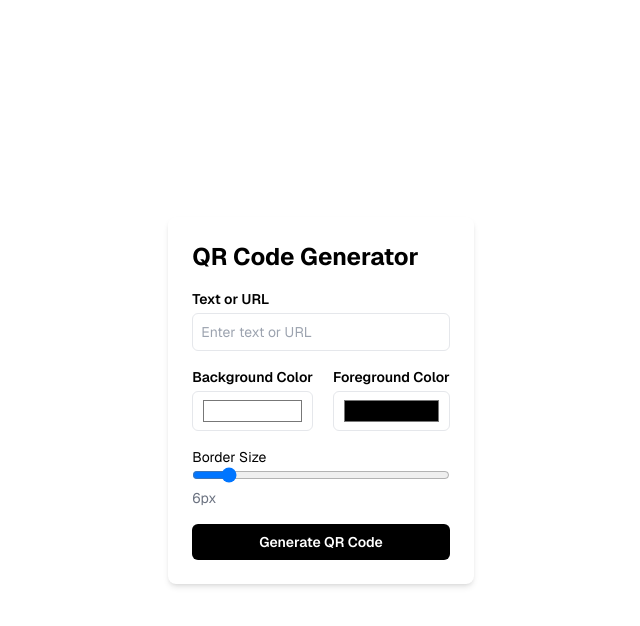
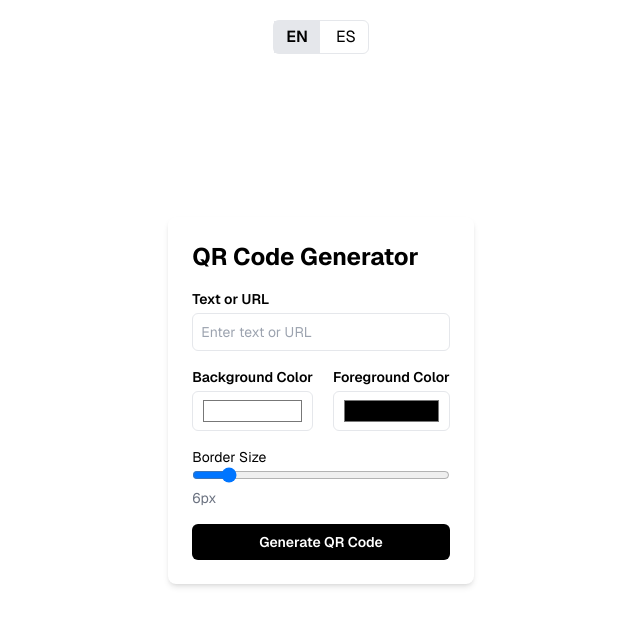
Before and after one commit to andremov/qr-code-generator, a Next.js app: page /en in a window 1280 px wide. Shown: the top 626 px of the page, without its empty margins (319-959 px from the left). Built offline with nearby package versions, Linux system fonts and the light colour scheme.

Commit message:
fix styles and add locale button

```diff
--- /dev/null
+++ b/src/_components/locale-switcher.tsx
@@ -0,0 +1,31 @@
+import Link from "next/link";
+
+export default function LocaleSwitcher({
+  lang = "en",
+}: {
+  lang?: "en" | "es";
+}) {
+  return (
+    <div className="absolute top-5 flex rounded-md border border-gray-200">
+      <Link
+        href={"/en"}
+        className={
+          (lang === "en" ? "bg-gray-200 font-semibold" : "") + " px-3 py-1"
+        }
+      >
+        EN
+      </Link>
+
+      <div className="h-full w-1 bg-gray-200" />
+
+      <Link
+        href={"/es"}
+        className={
+          (lang === "es" ? "bg-gray-200 font-semibold" : "") + " px-3 py-1"
+        }
+      >
+        ES
+      </Link>
+    </div>
+  );
+}
--- a/src/_components/qr-code-generator.tsx
+++ b/src/_components/qr-code-generator.tsx
@@ -6,7 +6,7 @@ import { ChevronDownIcon, Download } from "lucide-react";
 import locale from "~/utils/locale.json";
 import type LocaleStrings from "~/utils/types";
 
-export default function CodeGenerator({ lang = "en" }: { lang: "en" | "es" }) {
+export default function CodeGenerator({ lang = "en" }: { lang?: "en" | "es" }) {
   const [qrCodeData, setQrCodeData] = useState("");
   const [bgColor, setBgColor] = useState("#FFFFFF");
   const [fgColor, setFgColor] = useState("#000000");
@@ -71,9 +71,9 @@ export default function CodeGenerator({ lang = "en" }: { lang: "en" | "es" }) {
           />
         </div>
 
-        <div className="flex gap-1 space-x-4">
-          <div className="flex flex-col gap-1">
-            <label className="font-semibold" htmlFor="bg-color">
+        <div className="flex w-full gap-1 space-x-4">
+          <div className="flex w-6/12 flex-col items-center gap-1">
+            <label className="text-nowrap font-semibold" htmlFor="bg-color">
               {localeStrings.labels.background}
             </label>
             <input
@@ -84,8 +84,9 @@ export default function CodeGenerator({ lang = "en" }: { lang: "en" | "es" }) {
               className="h-10 w-full rounded-md border border-gray-200 bg-white px-2 py-1"
             />
           </div>
-          <div className="flex flex-col gap-1">
-            <label className="font-semibold" htmlFor="fg-color">
+
+          <div className="flex w-6/12 flex-col items-center gap-1">
+            <label className="text-nowrap font-semibold" htmlFor="fg-color">
               {localeStrings.labels.foreground}
             </label>
             <input
--- a/src/app/[lang]/page.tsx
+++ b/src/app/[lang]/page.tsx
@@ -1,12 +1,17 @@
+"use client";
+
+import LocaleSwitcher from "~/_components/locale-switcher";
 import CodeGenerator from "~/_components/qr-code-generator";
-import { useRouter } from "next/router";
 
-export default function HomePage() {
-  const router = useRouter();
+type PageProps = {
+  params: { lang: "en" | "es" };
+};
 
+export default function HomePage({ params }: PageProps) {
   return (
     <main className="flex min-h-screen flex-col items-center justify-center">
-      <CodeGenerator lang={router.query.lang} />
+      <LocaleSwitcher lang={params.lang} />
+      <CodeGenerator lang={params.lang} />
     </main>
   );
 }
--- a/src/app/page.tsx
+++ b/src/app/page.tsx
@@ -3,6 +3,7 @@ import CodeGenerator from "~/_components/qr-code-generator";
 export default function HomePage() {
   return (
     <main className="flex min-h-screen flex-col items-center justify-center">
+      <LocaleSwitcher />
       <CodeGenerator />
     </main>
   );
```
